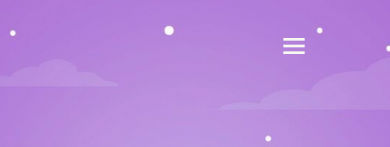
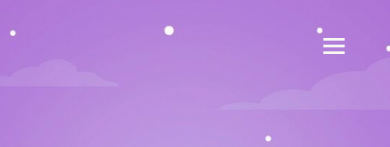
Before and after one commit to ZacharyPataky/personal-website, a plain HTML site: page index.html in a window 390 px wide. Shown: the top 147 px of the page. Drawn offline with nearby package versions, Linux system fonts and the light colour scheme.

Commit message:
Moved menu toggler for phone resolutions

```diff
--- a/style.css
+++ b/style.css
@@ -780,6 +780,11 @@ form textarea {
         font-size: var(--h4-font);
     }
 
+    header {
+        justify-content: end;
+        padding: 30px 40px;
+    }
+
     .photo-bar img {
         width: 300px;
     }
```
